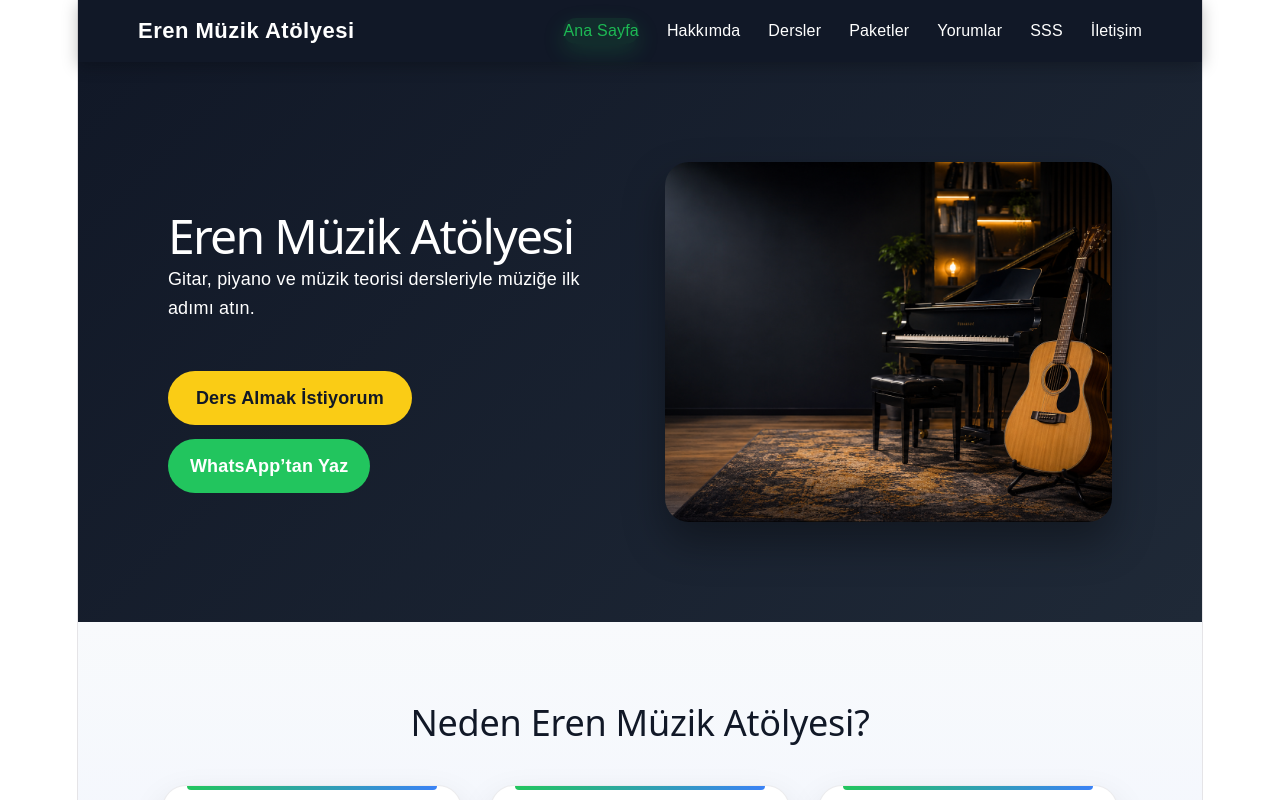
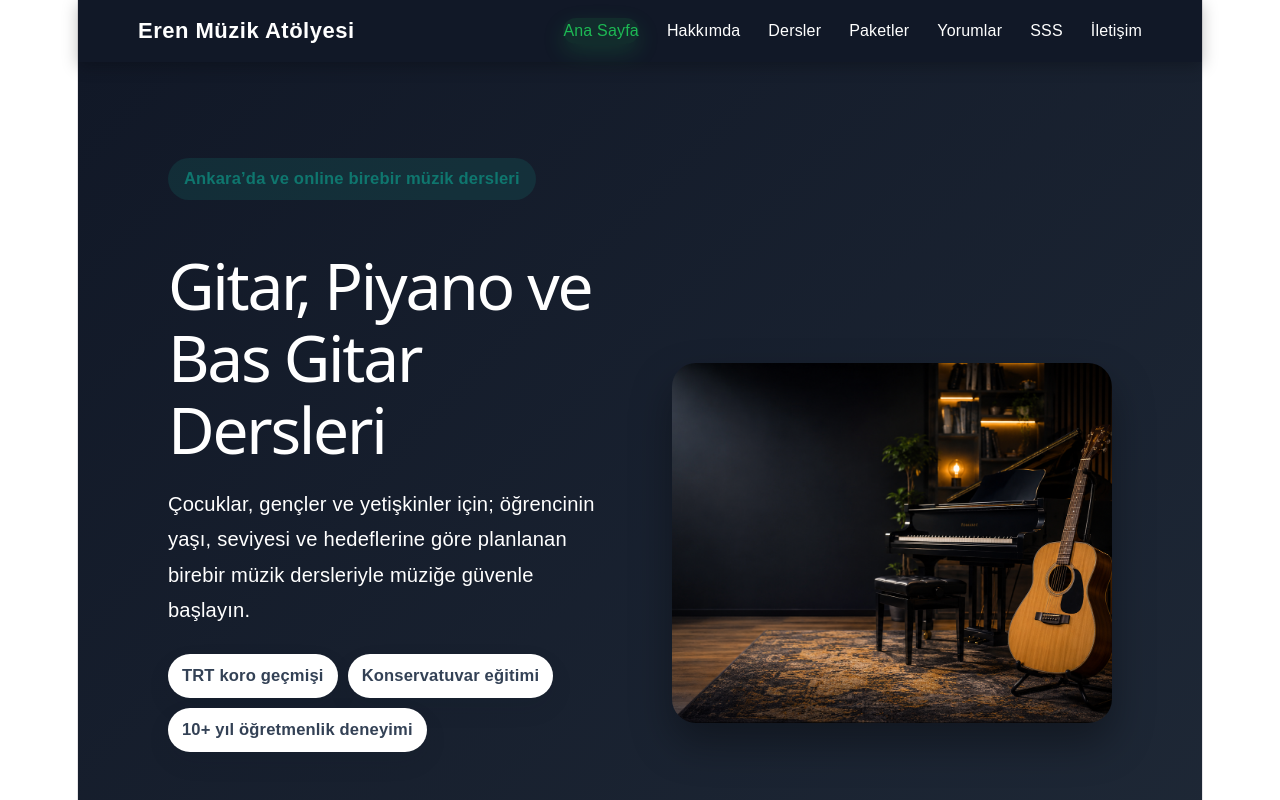
Before and after one commit to ErenOzusen/eren-muzik-atolyesi, a React (Vite) app: page / in a window 1280 px wide. Shown: the top 800 px of the page. Built offline with nearby package versions, Linux system fonts and the light colour scheme.

Commit message:
Hero alani satis mesajiyla guclendirildi

```diff
--- a/src/App.css
+++ b/src/App.css
@@ -3054,3 +3054,118 @@ margin-top: 10px;
 .faq-cta p {
   line-height: 1.6;
 }
+
+.hero-badge {
+  display: inline-flex;
+  align-items: center;
+  justify-content: center;
+  width: fit-content;
+  padding: 8px 16px;
+  margin-bottom: 18px;
+  border-radius: 999px;
+  background: rgba(20, 184, 166, 0.12);
+  color: #0f766e;
+  font-size: 0.92rem;
+  font-weight: 700;
+}
+
+.hero-content h1 {
+  max-width: 720px;
+}
+
+.hero-content p {
+  max-width: 640px;
+  line-height: 1.75;
+}
+
+.hero-highlights {
+  display: flex;
+  flex-wrap: wrap;
+  gap: 10px;
+  margin: 26px 0 32px;
+}
+
+.hero-highlights span {
+  display: inline-flex;
+  align-items: center;
+  padding: 9px 14px;
+  border-radius: 999px;
+  background: #ffffff;
+  color: #334155;
+  font-size: 0.92rem;
+  font-weight: 700;
+  box-shadow: 0 10px 24px rgba(15, 23, 42, 0.08);
+}
+
+@media (max-width: 768px) {
+  .hero-badge {
+    margin-left: auto;
+    margin-right: auto;
+    text-align: center;
+  }
+
+  .hero-highlights {
+    justify-content: center;
+  }
+
+  .hero-highlights span {
+    font-size: 0.86rem;
+  }
+}
+
+.hero-content h1 {
+  max-width: 720px;
+  font-size: clamp(2.6rem, 4.6vw, 4.2rem);
+  line-height: 1.15;
+  letter-spacing: -0.035em;
+  margin-bottom: 24px;
+}
+
+.hero {
+  min-height: 620px;
+  padding: 96px 8%;
+  gap: 64px;
+}
+
+.hero-content h1 {
+  max-width: 620px;
+  font-size: clamp(3.1rem, 5vw, 4.8rem);
+  line-height: 1.12;
+  letter-spacing: -0.035em;
+  margin-bottom: 22px;
+}
+
+.hero-content p {
+  max-width: 620px;
+  font-size: 1.12rem;
+  line-height: 1.75;
+  margin-bottom: 24px;
+}
+
+.hero-image img {
+  max-width: 520px;
+}
+
+.hero-buttons {
+  margin-top: 34px;
+}
+
+@media (max-width: 768px) {
+  .hero {
+    padding: 72px 24px;
+    gap: 42px;
+  }
+
+  .hero-content h1 {
+    font-size: clamp(2.4rem, 11vw, 3.4rem);
+    line-height: 1.12;
+  }
+
+  .hero-content p {
+    font-size: 1rem;
+  }
+
+  .hero-image img {
+    max-width: 100%;
+  }
+}
--- a/src/App.jsx
+++ b/src/App.jsx
@@ -802,12 +802,26 @@ if (isAdminPage) {
 
   <section id="hero" className="hero">
   <div className="hero-content">
-    <h1>Eren Müzik Atölyesi</h1>
-    <p>Gitar, piyano ve müzik teorisi dersleriyle müziğe ilk adımı atın.</p>
+    <span className="hero-badge">Ankara’da ve online birebir müzik dersleri</span>
+
+   <h1>
+  Gitar, Piyano ve Bas Gitar Dersleri
+</h1>
+
+    <p>
+      Çocuklar, gençler ve yetişkinler için; öğrencinin yaşı, seviyesi ve
+      hedeflerine göre planlanan birebir müzik dersleriyle müziğe güvenle başlayın.
+    </p>
+
+    <div className="hero-highlights">
+      <span>TRT koro geçmişi</span>
+      <span>Konservatuvar eğitimi</span>
+      <span>10+ yıl öğretmenlik deneyimi</span>
+    </div>
 
     <div className="hero-buttons">
       <a href="#iletisim" className="hero-button">
-        Ders Almak İstiyorum
+        Ücretsiz Ön Görüşme Al
       </a>
 
       <a
@@ -816,15 +830,13 @@ if (isAdminPage) {
         rel="noopener noreferrer"
         className="whatsapp-button"
       >
-  WhatsApp’tan Yaz
+        WhatsApp’tan Bilgi Al
       </a>
-
-
     </div>
   </div>
 
   <div className="hero-image">
-    <img src="/music-hero.png" alt="Müzik dersi" />
+    <img src="/music-hero.png" alt="Gitar, piyano ve bas gitar özel müzik dersi" />
   </div>
 </section>
 
```
Lines whose indentation alone changed are shown as unchanged.
